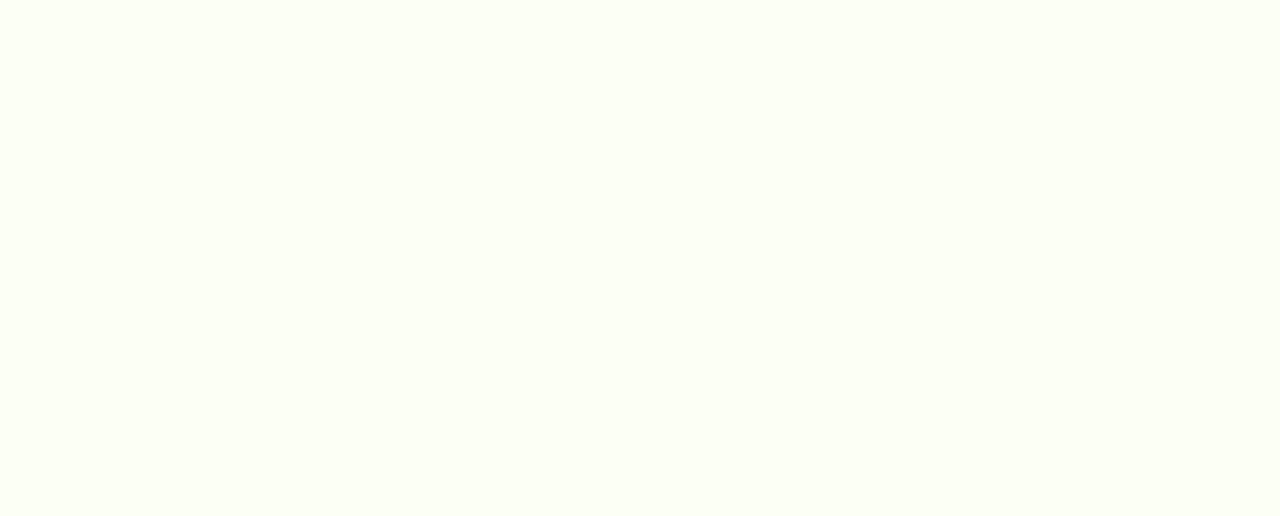
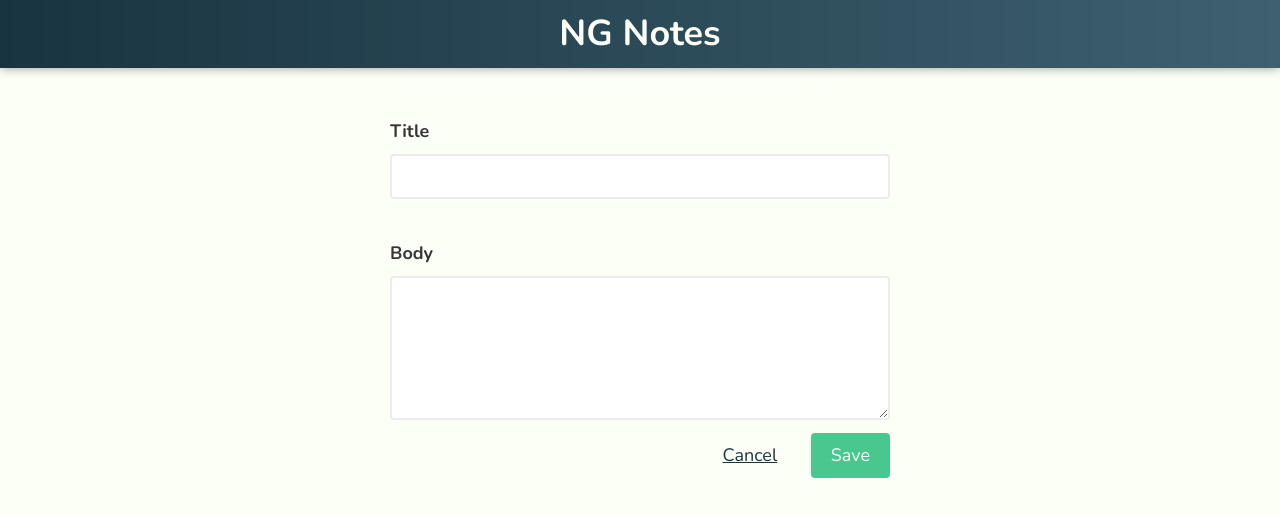
Before and after one commit to ucimo/ng-notes, an Angular app: page /new in a window 1280 px wide. Before the commit this address led to /. Shown: the top 516 px of the page. Built offline with nearby package versions, Linux system fonts and the light colour scheme.

Commit message:
service intertwined

```diff
--- a/src/app/note-card/note-card.component.html
+++ b/src/app/note-card/note-card.component.html
@@ -1,8 +1,8 @@
 <div #container class="note-card">
-  <div class="note-card--content">
+  <div class="note-card--content" (click)="onManage()">
     <div class="note-card--title">{{ title }}</div>
 
-    <div #bodyContainer class="note-card--body" (click)="consoleBody()">
+    <div #bodyContainer class="note-card--body">
       <span>
         {{ body }}
       </span>
@@ -11,5 +11,7 @@
     </div>
   </div>
 
-  <div class="x-button"><fa-icon [icon]="faWindowClose"> </fa-icon></div>
+  <div class="x-button">
+    <fa-icon [icon]="faWindowClose" (click)="onDelete()"> </fa-icon>
+  </div>
 </div>
--- a/src/app/note-card/note-card.component.ts
+++ b/src/app/note-card/note-card.component.ts
@@ -9,6 +9,8 @@ import {
 } from "@angular/core";
 
 import { faWindowClose } from "@fortawesome/free-regular-svg-icons";
+import { Router } from "@angular/router";
+import { NotesService } from "../shared/notes.service";
 
 @Component({
   selector: "app-note-card",
@@ -20,11 +22,16 @@ export class NoteCardComponent implements OnInit, AfterViewInit {
 
   @Input() title: string;
   @Input() body: string;
+  @Input() id: number;
 
   @ViewChild("bodyContainer") bodyContainer: ElementRef<HTMLElement>;
   @ViewChild("textFadeout") textFadeout: ElementRef<HTMLElement>;
 
-  constructor(private renderer: Renderer2) {}
+  constructor(
+    private renderer: Renderer2,
+    private router: Router,
+    private notesService: NotesService
+  ) {}
 
   ngOnInit() {
     // let style = window.getComputedStyle(this.bodyContainer.nativeElement, null);
@@ -47,8 +54,11 @@ export class NoteCardComponent implements OnInit, AfterViewInit {
     }
   }
 
-  consoleBody() {
-    const { offsetHeight, scrollHeight } = this.bodyContainer.nativeElement;
-    console.log(offsetHeight, scrollHeight);
+  onManage() {
+    this.router.navigate(["/edit/", this.id]);
+  }
+
+  onDelete() {
+    this.notesService.delete(this.id);
   }
 }
--- /dev/null
+++ b/src/app/pages/note-details/note-details.component.html
@@ -0,0 +1,36 @@
+<div class="form-container">
+  <form #noteForm="ngForm" (ngSubmit)="onSubmit(noteForm)">
+    <div class="field">
+      <label class="label">Title</label>
+      <div class="control">
+        <input name="title" required ngModel type="text" class="input" />
+      </div>
+    </div>
+    <br />
+
+    <div class="field">
+      <label class="label">Body</label>
+      <div class="control">
+        <textarea name="body" ngModel class="textarea"></textarea>
+      </div>
+    </div>
+
+    <div class="field is-grouped is-pulled-right">
+      <div class="control">
+        <button type="button" class="button is-text" (click)="onCancel()">
+          Cancel
+        </button>
+      </div>
+
+      <div class="control">
+        <button
+          type="submit"
+          [class.is-loading]="loading"
+          class="button is-success "
+        >
+          Save
+        </button>
+      </div>
+    </div>
+  </form>
+</div>
--- /dev/null
+++ b/src/app/pages/note-details/note-details.component.scss
@@ -0,0 +1,9 @@
+@import "./src/styles.pallete.scss";
+
+.form-container {
+  display: flex;
+  flex-direction: column;
+  max-width: 500px;
+  margin: auto;
+  padding-top: 50px;
+}
--- /dev/null
+++ b/src/app/pages/note-details/note-details.component.ts
@@ -0,0 +1,61 @@
+import { Component, OnInit, ViewChild } from "@angular/core";
+import { NgForm } from "@angular/forms";
+import { Note } from "src/app/shared/note.model";
+import { Router, ActivatedRoute, Params } from "@angular/router";
+import { NotesService } from "src/app/shared/notes.service";
+
+@Component({
+  selector: "app-note-details",
+  templateUrl: "./note-details.component.html",
+  styleUrls: ["./note-details.component.scss"]
+})
+export class NoteDetailsComponent implements OnInit {
+  id: number;
+  editMode = false;
+  loading = false;
+  @ViewChild("noteForm") noteForm: NgForm;
+
+  constructor(
+    private router: Router,
+    private route: ActivatedRoute,
+    private notesService: NotesService
+  ) {}
+
+  ngOnInit(): void {
+    this.route.params.subscribe((params: Params) => {
+      this.id = +params["id"];
+      this.editMode = !!params["id"];
+    });
+  }
+
+  ngAfterViewInit() {
+    if (this.editMode) {
+      const editNote = this.notesService.getNote(this.id);
+      setTimeout(() => {
+        this.noteForm.setValue({ title: editNote.title, body: editNote.body });
+      }, 50);
+    }
+  }
+
+  onSubmit(ngForm: NgForm) {
+    this.loading = true;
+    setTimeout(() => {
+      console.log("noteForm", this.noteForm);
+      // add to sevice
+      if (this.editMode) {
+        this.notesService.edit(this.id, ngForm.form.value);
+        // toastr
+      } else {
+        this.notesService.add(ngForm.form.value);
+        // toastr
+      }
+
+      this.loading = false;
+      this.router.navigate(["/"]);
+    }, Math.floor(Math.random() * 2000));
+  }
+
+  onCancel() {
+    this.router.navigate(["/"]);
+  }
+}
--- a/src/app/pages/notes-list/notes-list.component.html
+++ b/src/app/pages/notes-list/notes-list.component.html
@@ -10,12 +10,11 @@
   </div>
 
   <div class="notes-list">
-    <app-note-card [title]="'Op'" [body]="'opaaa'"></app-note-card>
     <app-note-card
-      [title]="'Opalaa'"
-      [body]="
-        'als d;fjak sdfjalkfjas dklfjaopaaa Lorem, ipsum dolor sit amet consectetur adipisicing elit. Aliquid, optio eligendi! Quisquam voluptatem tempore dolore impedit sapiente excepturi doloremque aliquam repellendus! Explicabo ab placeat inventore vel quo, odit magni perferendis.'
-      "
+      *ngFor="let note of notes"
+      [id]="note.id"
+      [title]="note.title"
+      [body]="note.body"
     ></app-note-card>
   </div>
 </div>
--- a/src/app/pages/notes-list/notes-list.component.ts
+++ b/src/app/pages/notes-list/notes-list.component.ts
@@ -1,6 +1,9 @@
 import { Component, OnInit } from "@angular/core";
 
 import { faSearch } from "@fortawesome/free-solid-svg-icons";
+import { Note } from "src/app/shared/note.model";
+import { NotesService } from "src/app/shared/notes.service";
+import { Subscription } from "rxjs";
 
 @Component({
   selector: "app-notes-list",
@@ -10,7 +13,20 @@ import { faSearch } from "@fortawesome/free-solid-svg-icons";
 export class NotesListComponent implements OnInit {
   faSearch = faSearch;
 
-  constructor() {}
+  notes: Note[] = [];
+  noteSubscription: Subscription;
 
-  ngOnInit(): void {}
+  constructor(private notesService: NotesService) {}
+
+  ngOnInit(): void {
+    this.notes = this.notesService.getNotes();
+    this.noteSubscription = this.notesService.notesChanged.subscribe(
+      (notes: Note[]) => {
+        this.notes = notes;
+      },
+      err => {
+        console.log(err);
+      }
+    );
+  }
 }
--- /dev/null
+++ b/src/app/shared/note.model.ts
@@ -0,0 +1,10 @@
+export class Note {
+  public title: string;
+  public body: string;
+  public id?: number;
+  constructor(title: string, body: string) {
+    this.title = title;
+    this.body = body;
+    this.id = Math.floor(Math.random() * 100000);
+  }
+}
--- /dev/null
+++ b/src/app/shared/notes.service.ts
@@ -0,0 +1,56 @@
+import { Injectable } from "@angular/core";
+import { Note } from "./note.model";
+import { Subject } from "rxjs";
+
+@Injectable({
+  providedIn: "root"
+})
+export class NotesService {
+  public notesChanged = new Subject<Note[]>();
+  private notes: Note[] = [
+    new Note("Prva stavka", "Malo sadrzaja."),
+    new Note(
+      "Drva stavka",
+      "Osrednje sadrzaja. Aliquid, optio eligendi! Quisquam voluptatem tempore dolore impedit sapiente excepturi doloremque aliquam repellendus! Explicabo ab placeat inventore vel quo, odit magni perferendis."
+    ),
+    new Note(
+      "Treca stavka",
+      "Vise sadrzaja. Lorem, ipsum dolor sit amet consectetur adipisicing elit. Aliquid, optio eligendi! Quisquam voluptatem tempore dolore impedit sapiente excepturi doloremque aliquam repellendus! Explicabo ab placeat inventore vel quo, odit magni perferendis."
+    )
+  ];
+
+  constructor() {}
+
+  getNotes() {
+    return this.notes.slice();
+  }
+
+  getNote(id: number) {
+    return this.notes.find(note => note.id === id);
+  }
+
+  add(note: Note) {
+    this.notes.push(new Note(note.title, note.body));
+    this.notesChanged.next(this.notes.slice());
+  }
+
+  edit(id: number, newFormData: { title: string; body: string }) {
+    let noteIndex;
+    this.notes.find((note, i) => {
+      noteIndex = i;
+      return id === note.id;
+    });
+    this.notes[noteIndex] = { id, ...newFormData };
+    this.notesChanged.next(this.notes.slice());
+  }
+
+  delete(id: number) {
+    let noteIndex;
+    this.notes.find((note, i) => {
+      noteIndex = i;
+      return id === note.id;
+    });
+    this.notes.splice(noteIndex, 1);
+    this.notesChanged.next(this.notes.slice());
+  }
+}
```
Also changed, not shown: src/app/app-routing.module.ts (+9 -0 lines), src/app/app.module.ts (+14 -15 lines).
